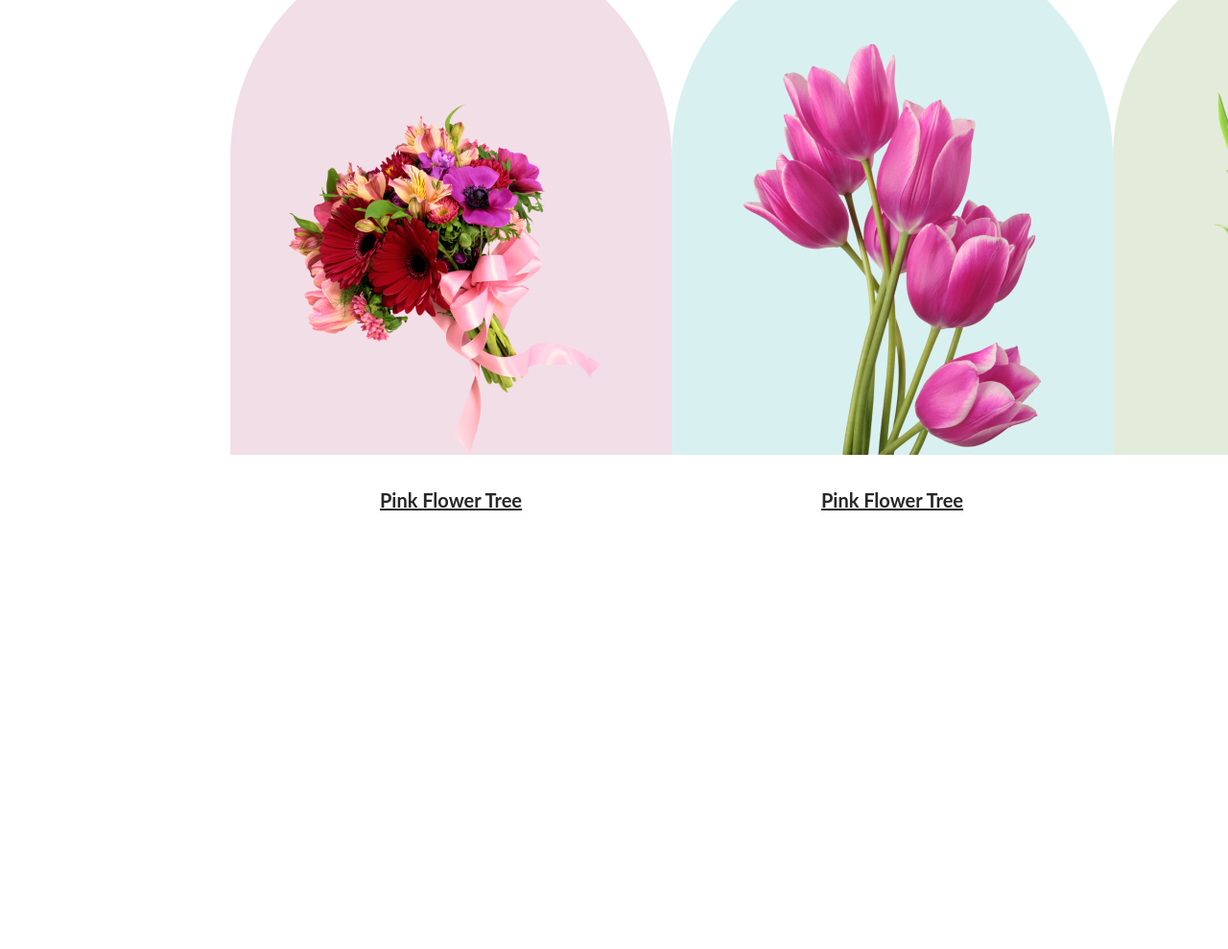
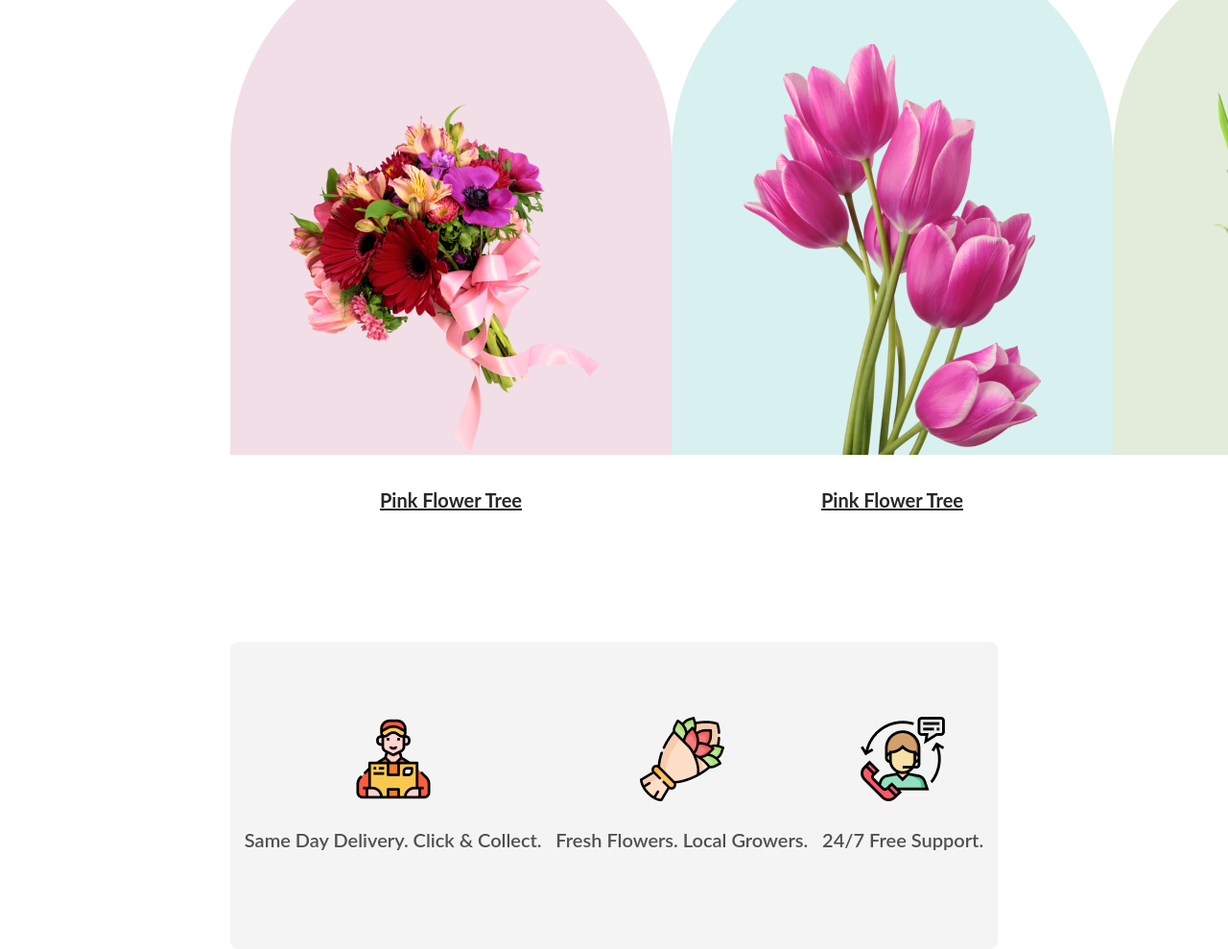
Before and after one commit to salman-farcy/assignment-01, a plain HTML site: page index.html in a window 1280 px wide. Shown: the part 1098-2087 px from the top of the page at 96% size. Before the commit the page ends 1767 px from the top, so only its background shows below. Drawn offline with Linux system fonts and the light colour scheme.

Commit message:
suport section

```diff
--- a/index.html
+++ b/index.html
@@ -59,6 +59,29 @@
      </section>
      <!--02 flowers section end-->
 
+     <!-- suport section start -->
+     <section class="suport-section">
+          <div class="suport-container">
+               <div class="suport-dtl">
+                    <img src="./imagesh/Group 57.png" alt="">
+                    <p>Same Day Delivery. Click & Collect.</p>
+               </div>
+               <div class="suport-dtl">
+                    <img src="./imagesh/Group 58.png" alt="">
+                    <p>Fresh Flowers. Local Growers.</p>
+               </div>
+               <div class="suport-dtl">
+                    <img src="./imagesh/Group 59.png" alt="">
+                    <p>24/7 Free Support.</p>
+               </div>
+          </div>
+     </section>
+     <!-- suport section end -->
+
+
+
+
+
 
 </body>
 </html>
--- a/style.css
+++ b/style.css
@@ -126,3 +126,26 @@ section{
      padding-top: 30px;
 }
 /* 02 flowers section start --------------02*/
+
+/* suport section start ------------------03 */
+.suport-section{
+     padding: 0 240px;
+}
+.suport-section .suport-container{
+     width:100%;
+     height:320px;
+     border-radius: 8px;
+     background: rgba(39, 39, 39, 0.05);
+     display:flex;
+     align-items: center;
+     justify-content: space-evenly;
+     text-align: center;
+}
+.suport-container p{
+     padding: 24px 0;
+     color: rgba(39, 39, 39, 0.80);
+     font-family: Lato;
+     font-size: 20px;
+     font-weight: 600;
+}
+/* suport section end --------------------03 */
```
